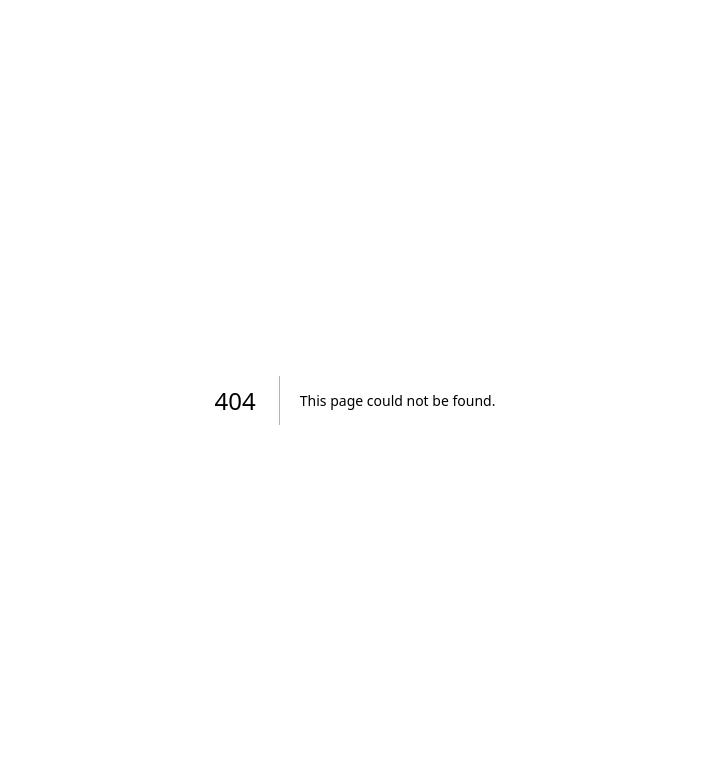
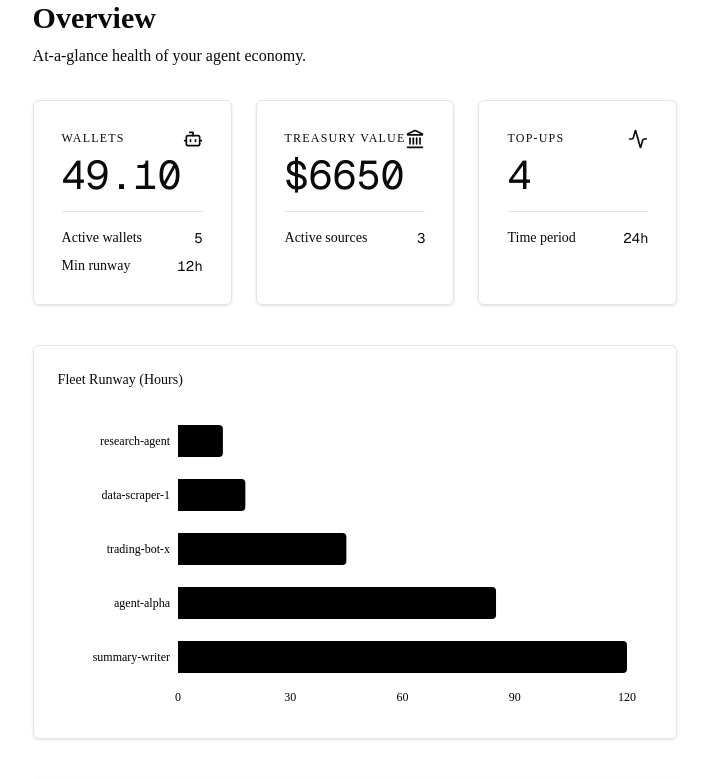
Before and after one commit to winsznx/quartermaster, a Next.js app in the folder apps/dashboard/: page /overview in a window 1280 px wide. Before the commit this address had no page. Shown: the top 779 px of the page, without its empty margins (285-993 px from the left). Built offline with nearby package versions, Linux system fonts and the light colour scheme.

Commit message:
feat(dashboard): implement primary dashboard routes and views

```diff
--- /dev/null
+++ b/apps/dashboard/app/fleet/[id]/page.tsx
@@ -0,0 +1,27 @@
+'use client'
+
+import Link from "next/link";
+
+export default function WalletDetailPage() {
+  return (
+    <div>
+      <h1 style={{ fontSize: 28, fontWeight: 500, marginBottom: 8 }}>
+        Wallet Detail
+      </h1>
+      <p style={{ color: 'var(--color-text-secondary)', marginBottom: 32 }}>
+        Details for a single subordinate wallet.
+      </p>
+      <div style={{
+        border: '1px dashed var(--color-border-subtle)',
+        borderRadius: 6,
+        padding: 48,
+        textAlign: 'center',
+        color: 'var(--color-text-muted)'
+      }}>
+        <Link href="/fleet" style={{ color: 'var(--color-accent)' }}>
+          ← Back to Fleet
+        </Link>
+      </div>
+    </div>
+  )
+}
--- /dev/null
+++ b/apps/dashboard/app/fleet/page.tsx
@@ -0,0 +1,27 @@
+'use client'
+
+export default function FleetPage() {
+  return (
+    <div>
+      <h1 style={{ fontSize: 28, fontWeight: 500, marginBottom: 8 }}>
+        Fleet
+      </h1>
+      <p style={{ color: 'var(--color-text-secondary)', marginBottom: 32 }}>
+        Monitor your subordinate agent wallets and their runway.
+      </p>
+      <div style={{
+        border: '1px dashed var(--color-border-subtle)',
+        borderRadius: 6,
+        padding: 48,
+        textAlign: 'center',
+        color: 'var(--color-text-muted)',
+        fontFamily: 'var(--font-jetbrains-mono)'
+      }}>
+        No wallets registered. Add one with:<br/>
+        <span style={{ color: 'var(--color-accent)', marginTop: 12, display: 'block' }}>
+          zerion fleet add &lt;wallet-id&gt; &lt;address&gt;
+        </span>
+      </div>
+    </div>
+  )
+}
--- /dev/null
+++ b/apps/dashboard/app/overview/page.tsx
@@ -0,0 +1,69 @@
+import { StatsCard } from "@/components/stats-card";
+import { RunwayChart } from "@/components/runway-chart";
+import { LedgerTable } from "@/components/ledger-table";
+import { Bot, Landmark, Activity } from "lucide-react";
+
+// In a real app, this would be fetched from the daemon or imported directly
+import stateData from "@/lib/fixtures/state.json";
+
+export default function OverviewPage() {
+  const { kpis, fleet, actions } = stateData;
+
+  // Format data for RunwayChart
+  const chartData = fleet.map(wallet => ({
+    id: wallet.id,
+    runwayHours: wallet.runwayHours,
+    targetRunwayHours: wallet.targetRunwayHours
+  })).sort((a, b) => a.runwayHours - b.runwayHours);
+
+  const minRunway = Math.min(...fleet.map(w => w.runwayHours));
+
+  return (
+    <div className="flex flex-col gap-8 max-w-[1200px] mx-auto pb-12">
+      <div className="flex flex-col gap-2">
+        <h1 className="text-3xl font-semibold text-text-primary">Overview</h1>
+        <p className="text-text-secondary">At-a-glance health of your agent economy.</p>
+      </div>
+
+      <div className="grid grid-cols-1 md:grid-cols-3 gap-6">
+        <StatsCard
+          title="WALLETS"
+          value={`${kpis.totalFleetBalance.toFixed(2)}`}
+          subMetrics={[
+            { label: "Active wallets", value: fleet.length.toString() },
+            {
+              label: "Min runway",
+              value: `${minRunway}h`,
+              valueClassName: minRunway < 24 ? "text-danger" : minRunway <= 72 ? "text-warning" : "text-success"
+            }
+          ]}
+          icon={<Bot size={20} />}
+        />
+        <StatsCard
+          title="TREASURY VALUE"
+          value={`$${kpis.totalTreasuryBalance.toFixed(0)}`}
+          subMetrics={[
+            { label: "Active sources", value: stateData.treasury.length.toString() }
+          ]}
+          icon={<Landmark size={20} />}
+        />
+        <StatsCard
+          title="TOP-UPS"
+          value={kpis.actions24h.toString()}
+          subMetrics={[
+            { label: "Time period", value: "24h" }
+          ]}
+          icon={<Activity size={20} />}
+        />
+      </div>
+
+      <div className="w-full mt-2">
+        <RunwayChart data={chartData} />
+      </div>
+
+      <div className="w-full mt-2">
+        <LedgerTable actions={actions} />
+      </div>
+    </div>
+  );
+}
--- /dev/null
+++ b/apps/dashboard/app/policies/[name]/page.tsx
@@ -0,0 +1,27 @@
+'use client'
+
+import Link from "next/link";
+
+export default function PolicyDetailPage() {
+  return (
+    <div>
+      <h1 style={{ fontSize: 28, fontWeight: 500, marginBottom: 8 }}>
+        Policy Detail
+      </h1>
+      <p style={{ color: 'var(--color-text-secondary)', marginBottom: 32 }}>
+        Configuration and evaluation history for a single policy.
+      </p>
+      <div style={{
+        border: '1px dashed var(--color-border-subtle)',
+        borderRadius: 6,
+        padding: 48,
+        textAlign: 'center',
+        color: 'var(--color-text-muted)'
+      }}>
+        <Link href="/policies" style={{ color: 'var(--color-accent)' }}>
+          ← Back to Policies
+        </Link>
+      </div>
+    </div>
+  )
+}
--- /dev/null
+++ b/apps/dashboard/app/policies/page.tsx
@@ -0,0 +1,23 @@
+'use client'
+
+export default function PoliciesPage() {
+  return (
+    <div>
+      <h1 style={{ fontSize: 28, fontWeight: 500, marginBottom: 8 }}>
+        Policies
+      </h1>
+      <p style={{ color: 'var(--color-text-secondary)', marginBottom: 32 }}>
+        Policy registry and pass/fail statistics.
+      </p>
+      <div style={{
+        border: '1px dashed var(--color-border-subtle)',
+        borderRadius: 6,
+        padding: 48,
+        textAlign: 'center',
+        color: 'var(--color-text-muted)'
+      }}>
+        All policies active. See configuration via CLI.
+      </div>
+    </div>
+  )
+}
--- /dev/null
+++ b/apps/dashboard/app/settings/page.tsx
@@ -0,0 +1,27 @@
+'use client'
+
+export default function SettingsPage() {
+  return (
+    <div>
+      <h1 style={{ fontSize: 28, fontWeight: 500, marginBottom: 8 }}>
+        Settings
+      </h1>
+      <p style={{ color: 'var(--color-text-secondary)', marginBottom: 32 }}>
+        Read-only configuration view.
+      </p>
+      <div style={{
+        border: '1px dashed var(--color-border-subtle)',
+        borderRadius: 6,
+        padding: 48,
+        textAlign: 'center',
+        color: 'var(--color-text-muted)',
+        fontFamily: 'var(--font-jetbrains-mono)'
+      }}>
+        Modify settings via CLI:<br/>
+        <span style={{ color: 'var(--color-accent)', marginTop: 12, display: 'block' }}>
+          zerion qm policy set &lt;name&gt; &lt;param&gt;=&lt;value&gt;
+        </span>
+      </div>
+    </div>
+  )
+}
--- /dev/null
+++ b/apps/dashboard/app/treasury/page.tsx
@@ -0,0 +1,27 @@
+'use client'
+
+export default function TreasuryPage() {
+  return (
+    <div>
+      <h1 style={{ fontSize: 28, fontWeight: 500, marginBottom: 8 }}>
+        Treasury
+      </h1>
+      <p style={{ color: 'var(--color-text-secondary)', marginBottom: 32 }}>
+        Manage your yield sources for automated top-ups.
+      </p>
+      <div style={{
+        border: '1px dashed var(--color-border-subtle)',
+        borderRadius: 6,
+        padding: 48,
+        textAlign: 'center',
+        color: 'var(--color-text-muted)',
+        fontFamily: 'var(--font-jetbrains-mono)'
+      }}>
+        No yield sources registered. Add one with:<br/>
+        <span style={{ color: 'var(--color-accent)', marginTop: 12, display: 'block' }}>
+          zerion treasury add &lt;id&gt; &lt;address&gt; &lt;symbol&gt; &lt;chain&gt;
+        </span>
+      </div>
+    </div>
+  )
+}
```
